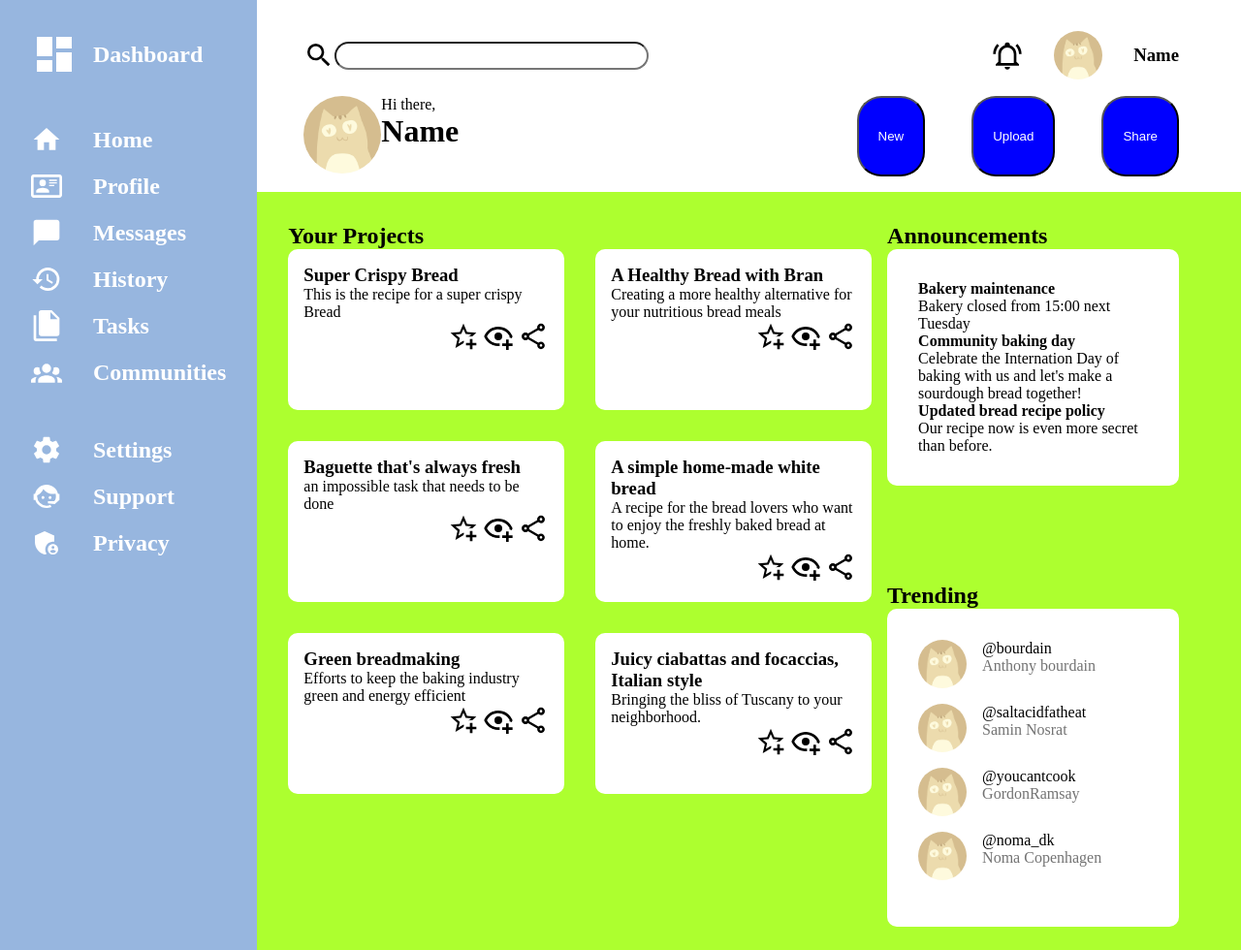
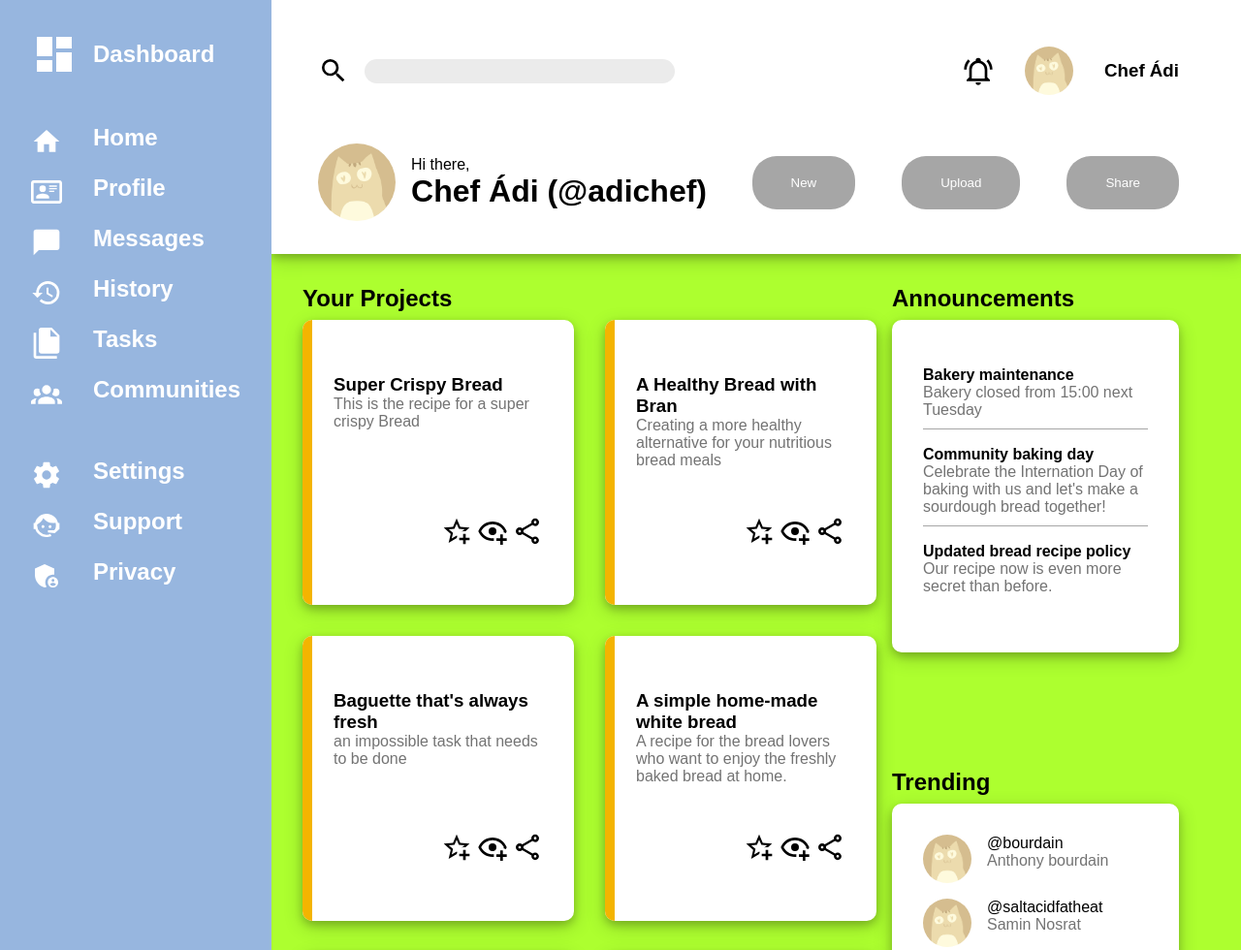
Before and after one commit to adamnnagy/admin-dashboard-odin-project, a plain HTML site: page index.html in a window 1280 px wide. Shown: the top 980 px of the page at 97% size. Drawn offline with Linux system fonts and the light colour scheme; a web font is replaced by a local one.

Commit message:
Styling almost done

```diff
--- a/index.html
+++ b/index.html
@@ -4,6 +4,14 @@
 		<meta charset="UTF-8" />
 		<meta name="viewport" content="width=device-width, initial-scale=1.0" />
 		<title>Bakery Admin Dashboard</title>
+
+		<link rel="preconnect" href="https://fonts.googleapis.com" />
+		<link rel="preconnect" href="https://fonts.gstatic.com" crossorigin />
+		<link
+			href="https://fonts.googleapis.com/css2?family=Funnel+Sans:ital,wght@0,300..800;1,300..800&display=swap"
+			rel="stylesheet"
+		/>
+
 		<link rel="stylesheet" href="style.css" />
 	</head>
 	<body>
@@ -114,7 +122,7 @@
 						alt="profile-picture"
 						class="profile-picture"
 					/>
-					<h3>Name</h3>
+					<h3>Chef Ádi</h3>
 				</div>
 				<div class="user-greeting">
 					<img
@@ -124,7 +132,7 @@
 					/>
 					<div class="user-greeting-text">
 						<p>Hi there,</p>
-						<h1>Name</h1>
+						<h1>Chef Ádi (@adichef)</h1>
 					</div>
 				</div>
 				<div class="user-action-buttons">
@@ -333,9 +341,9 @@
 						</div>
 					</div>
 				</div>
-                <div class="trending">
-                    <h2>Trending</h2>
-                    <div class="trending-container">
+				<div class="trending">
+					<h2>Trending</h2>
+					<div class="trending-container">
 						<div class="user-container">
 							<img
 								src="media/img/profile-picture-cat.jpg"
--- a/style.css
+++ b/style.css
@@ -1,6 +1,7 @@
 * {
 	margin: 0;
 	padding: 0;
+    font-family: "Funnel Sans", sans-serif;
 }
 
 /* paddings and margins */
@@ -45,6 +46,8 @@ main {
 	display: grid;
 	grid-template-columns: 1fr 1fr;
 	grid-template-rows: 1fr 1fr;
+	box-shadow: 0 4px 8px 0 rgba(0, 0, 0, 0.2), 0 6px 20px 0 rgba(0, 0, 0, 0.19);
+	z-index: 1;
 }
 
 .user-info {
@@ -56,6 +59,8 @@ main {
 
 .user-greeting {
 	display: flex;
+	gap: 1rem;
+	align-items: center;
 }
 
 .user-action-buttons {
@@ -65,12 +70,15 @@ main {
 }
 
 .button {
-	padding: 20px;
+	padding: 20px 40px;
+    align-self: center;
 	color: #fff;
 	text-align: center;
-    background-color: blue;
+	background-color: #a6a6a6;
 	border-radius: 25px;
-
+	border: 0px;
+    display: block;
+    /* margin: 0; */
 }
 
 /* .user-info > * { } */
@@ -100,12 +108,20 @@ main {
 	padding: 1rem;
 	display: flex;
 	flex-direction: column;
+    justify-content: space-between;
 	background-color: #fff;
 }
 
 .project-user-actions {
 	align-self: flex-end;
-	justify-self: flex-end;
+}
+
+.project > * {
+	margin: 1.5rem 0rem;
+}
+
+.project-summary {
+	color: #737373;
 }
 
 .sidebar {
@@ -113,6 +129,7 @@ main {
 	flex-direction: column;
 	gap: 2rem;
 	color: #fff;
+	z-index: 2;
 }
 
 .sidebar-item {
@@ -181,22 +198,59 @@ main {
 .search-box {
 	display: flex;
 	align-items: center;
+	gap: 1rem;
 }
 
 #searchbox {
 	border-radius: 15px;
 	width: 300px;
 	padding: 5px 10px;
+	background-color: #ebebeb;
+	border: 0px;
 }
-
-.announcements-container, .trending-container {
+.project,
+.announcements-container,
+.trending-container {
 	background-color: #fff;
 	padding: 2rem;
 	border-radius: 10px;
+	box-shadow: 0 4px 8px 0 rgba(0, 0, 0, 0.2), 0 6px 20px 0 rgba(0, 0, 0, 0.19);
 }
 
-.announcements-container > * {
+.project {
+	position: relative;
+}
 
+.project::before {
+	content: "";
+	position: absolute;
+	top: 0;
+	left: 0;
+	border-left: 10px #f4b400 solid;
+	border-top-left-radius: 10px;
+	border-bottom-left-radius: 10px;
+	display: inline;
+	height: 100%;
+}
+
+.announcement {
+	margin: 1rem 0;
+}
+
+.announcement::after {
+	content: "";
+	display: block;
+	border-top: 1px solid #a6a6a6;
+	height: 1px;
+	margin: 10px 0;
+}
+
+.announcement:last-child::after {
+	border: 0px;
+}
+
+.announcement-summary {
+	color: #737373;
 }
 
 .trending-container > .user-container > .user-picture {
@@ -210,6 +264,14 @@ main {
 	margin-bottom: 1rem;
 }
 
+.user-container:last-child {
+	margin-bottom: 0px;
+}
+
 .trending-container .user-name {
 	color: #737373;
 }
+
+h2 {
+	margin-bottom: 0.5rem;
+}
```
Lines whose indentation alone changed are shown as unchanged.
